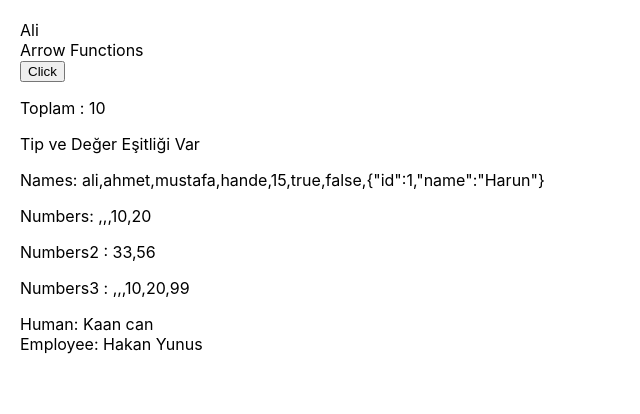
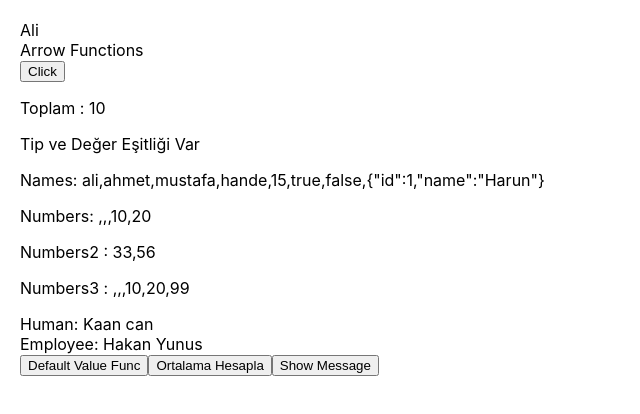
Before and after one commit to neominalsolutions/linktera-reactjs, a React (Create React App) app: page / in a window 1280 px wide. Shown: the top 414 px of the page, without its empty margins (0-640 px from the left). Built offline with nearby package versions, Linux system fonts and the light colour scheme.

Commit message:
DeafultRestOperators

```diff
--- a/src/App.jsx
+++ b/src/App.jsx
@@ -1,5 +1,6 @@
 import './App.css';
 import ArrowFunction from './ecmascripts/ArrowFunctions';
+import DefaultRestOperators from './ecmascripts/DefaultRestOperators';
 import ESArrays from './ecmascripts/ESArrays';
 import ESClasses from './ecmascripts/ESClasses';
 import EqualsOperators from './ecmascripts/EqualsOperators';
@@ -22,6 +23,7 @@ function App() {
 			<EqualsOperators />
 			<ESArrays />
 			<ESClasses />
+			<DefaultRestOperators />
 		</div>
 	);
 }
--- /dev/null
+++ b/src/ecmascripts/DefaultRestOperators.jsx
@@ -0,0 +1,37 @@
+import React from 'react';
+
+function DefaultRestOperators() {
+	// KURAL. default değeri olanlar function parametresinde en sonda olmalıdır.
+	// NOT: Parametrik değerler ile çalışan function kullanımında  () => defaultValue() yazım şekli callback function yöntemi ile
+
+	const showMessage = () => {
+		// parametre yoksa direkt olarak bağlayabiliriz onClick={showMessage}
+		alert('Mesaj');
+	};
+
+	const defaultValue = (limit, page = 1) => {
+		console.log('pageNumber', page);
+		console.log('limit', limit);
+	};
+
+	// ... rest operator
+	// C# params
+	const average = (...grades) => {
+		let sum = 0;
+		grades.forEach((grade) => {
+			sum += grade;
+		});
+
+		console.log('ortalama' + sum / grades.length);
+	};
+
+	return (
+		<div>
+			<button onClick={() => defaultValue(5)}>Default Value Func</button>
+			<button onClick={() => average(30, 56, 89, 67)}>Ortalama Hesapla</button>
+			<button onClick={showMessage}>Show Message</button>
+		</div>
+	);
+}
+
+export default DefaultRestOperators;
```
